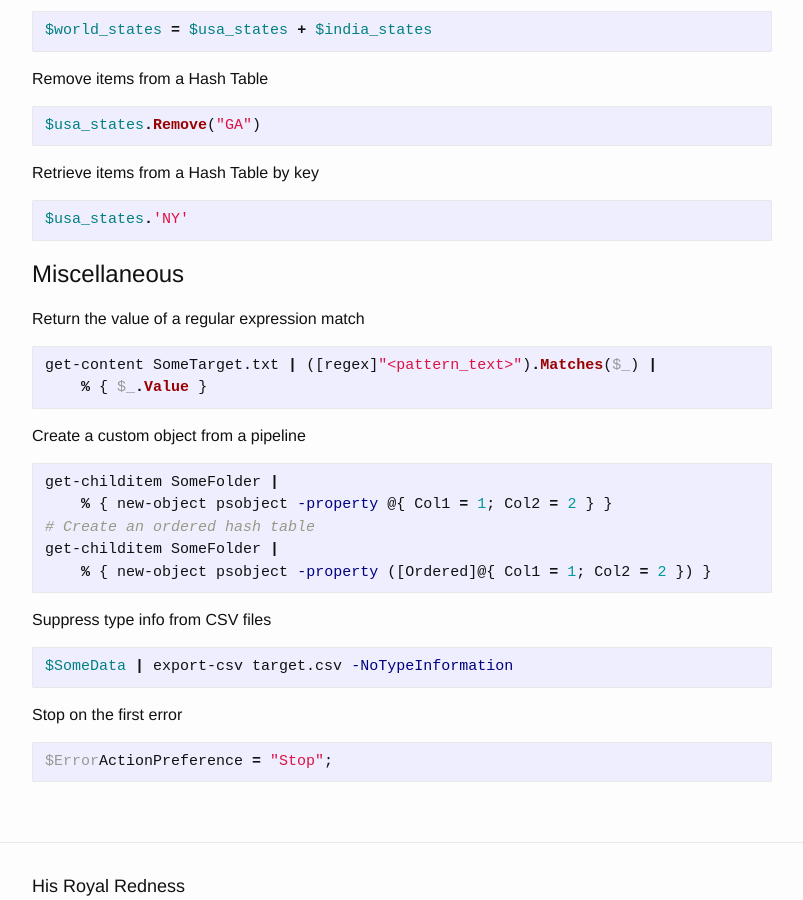
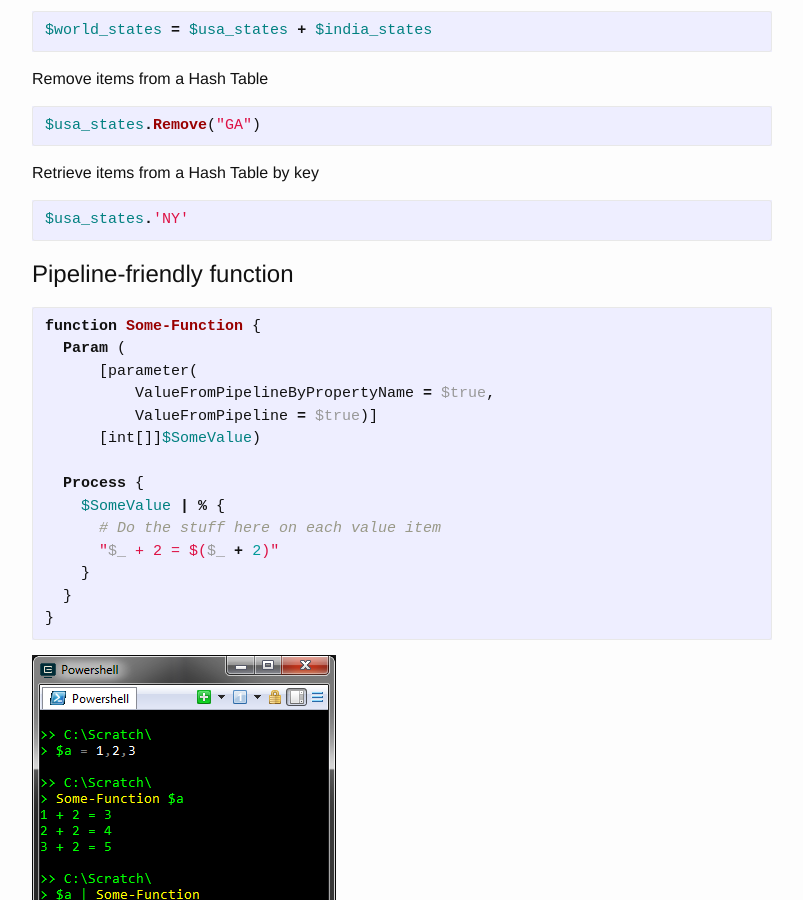
Before and after one commit to HisRoyalRedness/HisRoyalRedness.github.io, a Jekyll site: the page built from _posts/2016-04-05-useful-scripts.md, in a window 1280 px wide and 900 px high, scrolled down 1130 px. Shown: the whole window, without its empty margins (238-1041 px from the left). Built offline with Jekyll 4.4.1, drawn with Linux system fonts in a browser that asks for light colours; some of the changed text lies outside the part shown.

Commit message:
Add PS pipeline function

````diff
--- a/_posts/2016-04-05-useful-scripts.md
+++ b/_posts/2016-04-05-useful-scripts.md
@@ -83,6 +83,27 @@ Retrieve items from a Hash Table by key
 $usa_states.'NY'
 ```
 
+# Pipeline-friendly function
+
+```powershell
+function Some-Function {
+  Param (
+      [parameter(
+          ValueFromPipelineByPropertyName = $true,
+          ValueFromPipeline = $true)]
+      [int[]]$SomeValue)
+
+  Process {
+    $SomeValue | % {
+      # Do the stuff here on each value item
+      "$_ + 2 = $($_ + 2)"
+    }
+  }
+}
+```
+
+![Powershell pipeline-friendly function test](/image/pspipeline.png)
+
 # Miscellaneous
 
 Return the value of a regular expression match
````
Also changed, not shown: image/pspipeline.png (added).
